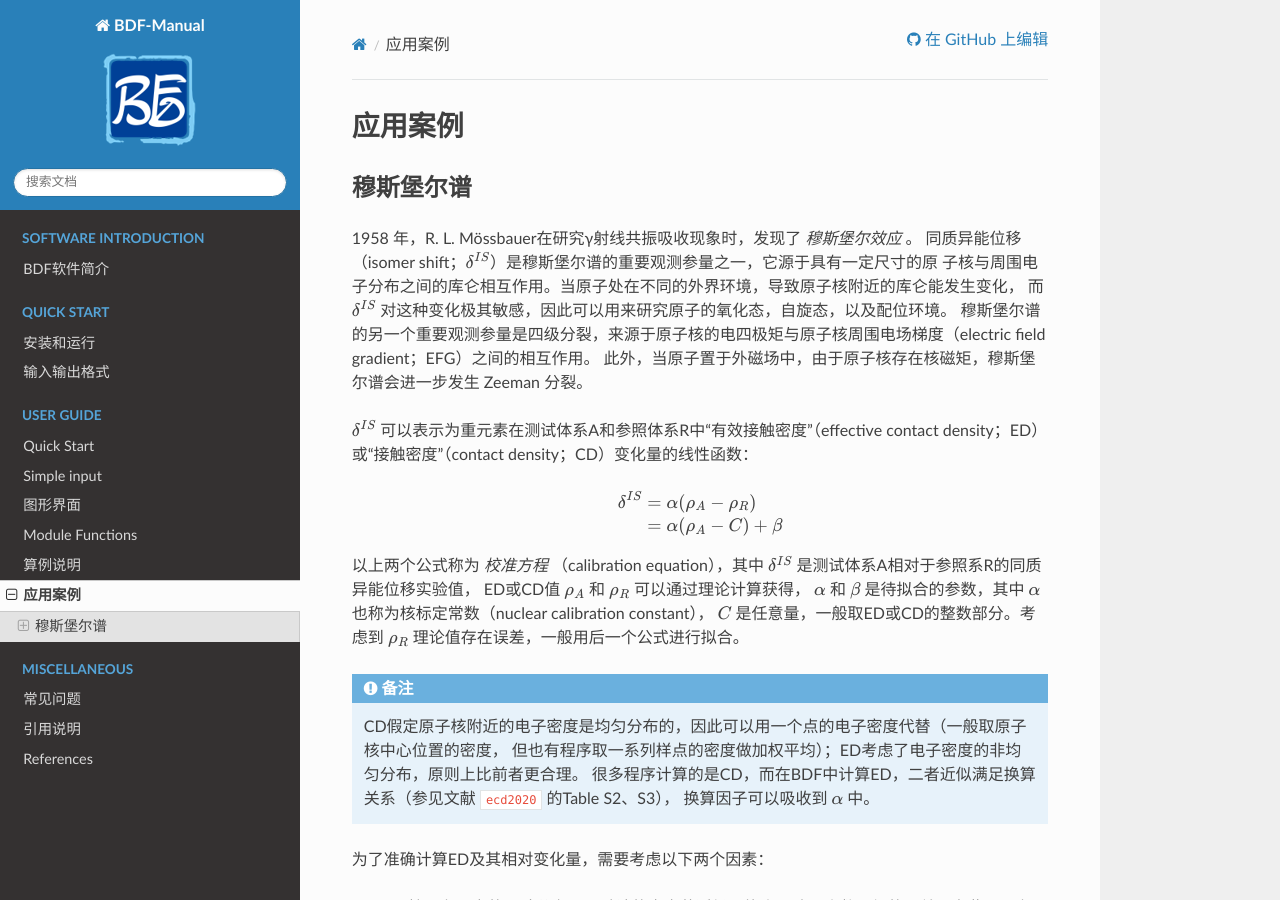
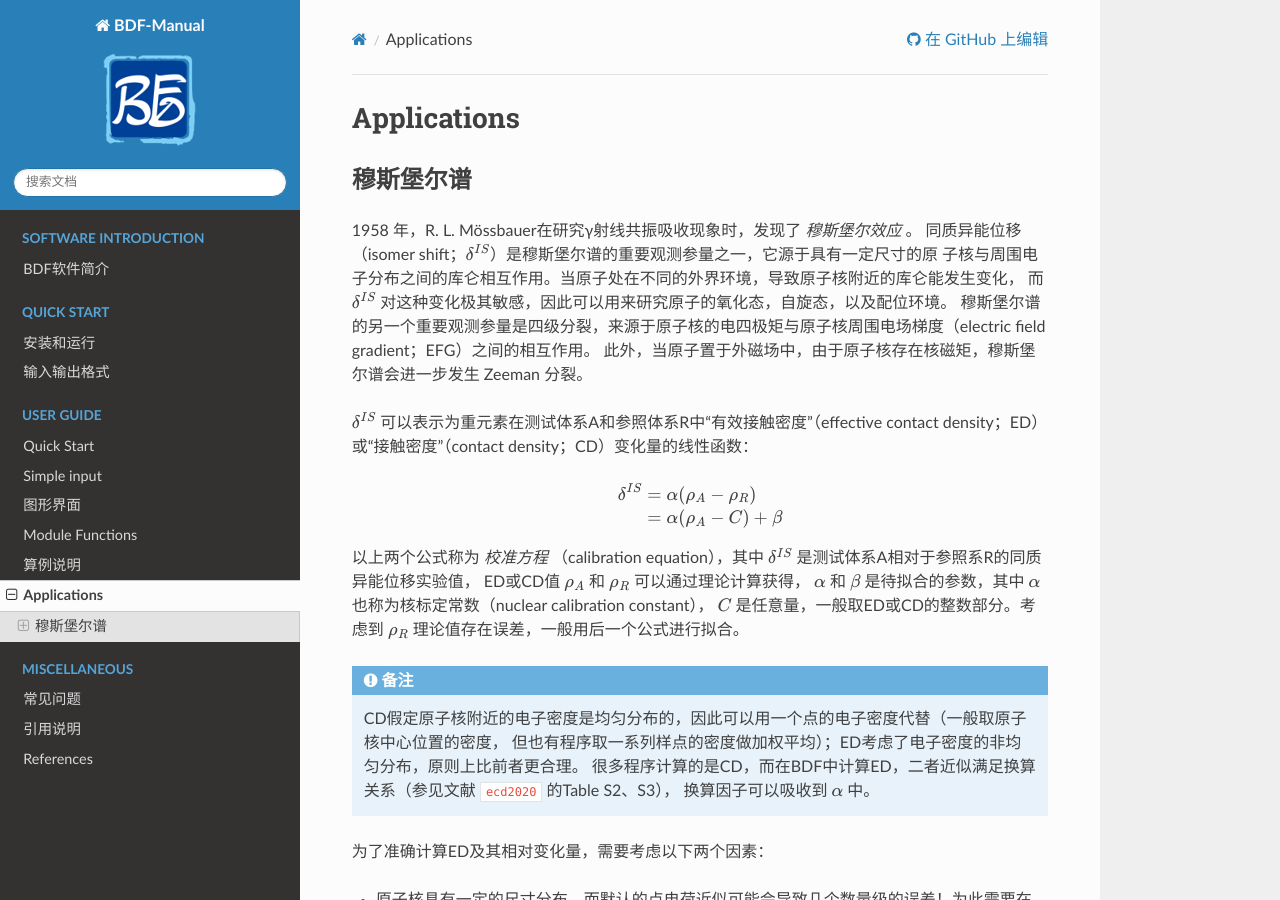
Before and after one commit to BDF-manual-maintenance/BDF-manual-en, a Sphinx documentation site: the page built from source/Application.rst, in a window 1280 px wide and 900 px high. Built offline with Sphinx 7.4.7 and the Read the Docs theme 2.0.0, drawn with Linux system fonts in a browser that asks for light colours; cross-references to code outside the pages are shown as plain code.

Commit message:
Update Application.rst

```diff
--- a/source/Application.rst
+++ b/source/Application.rst
@@ -1,4 +1,4 @@
-应用案例
+Applications
 ************************************
 
 .. include:: app/moss.rst
```
